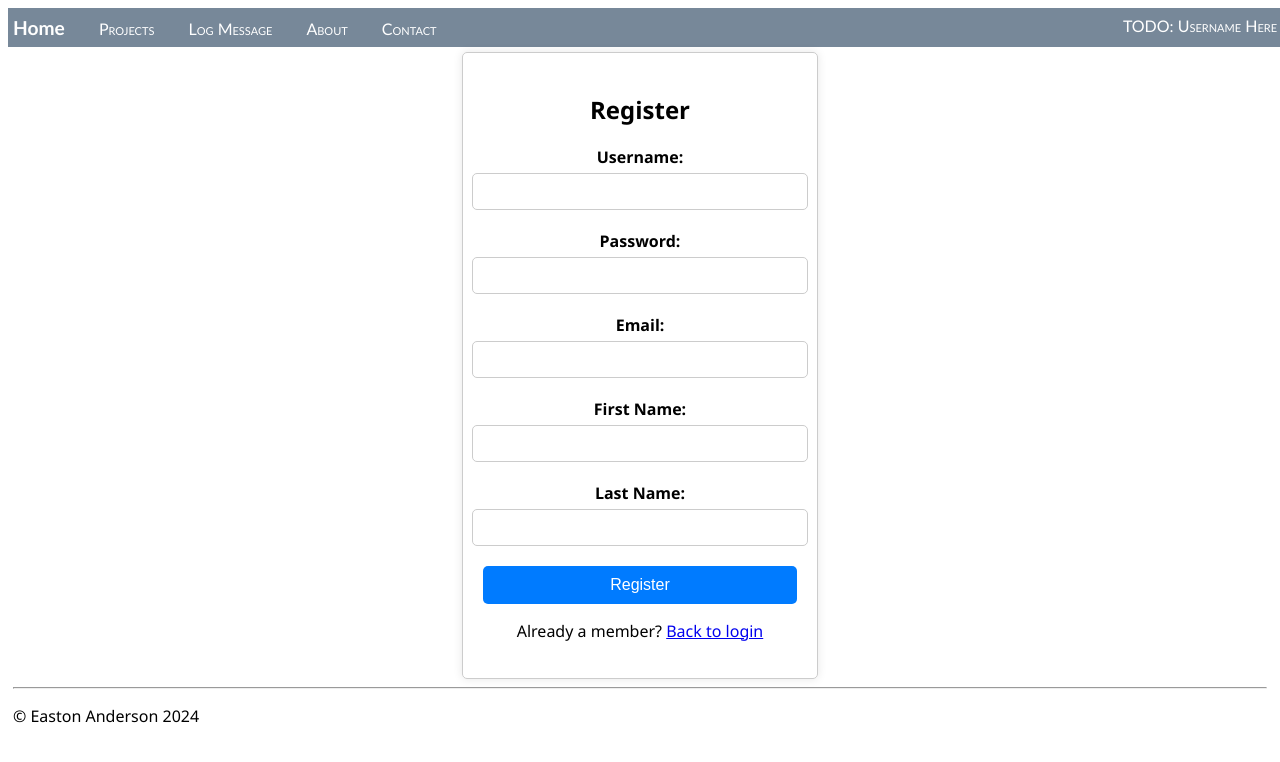
After one commit to EastonA01/Django-Large-Display-Showcase, a Django app: page /register/ in a window 1280 px wide. The commit adds this page. Shown: the top 762 px of the page. Run offline with Django 5.2, Linux system fonts and the light colour scheme.

Commit message:
Added Login and Register Page, Closing in on functionality with DB

```diff
--- a/hello/static/hello/site.css
+++ b/hello/static/hello/site.css
@@ -47,3 +47,65 @@ input[name=message] {
     text-align: left;
     padding-right: 15px;
 }
+
+.login-container {
+    width: 25%;
+    padding: 20px;
+    border: 1px solid #ccc;
+    border-radius: 5px;
+    box-shadow: 0 0 10px rgba(0, 0, 0, 0.1);
+    text-align: center;
+    margin-left: auto;
+    margin-right: auto;
+}
+
+.form-group {
+    margin-bottom: 20px;
+    display: flex;
+    flex-direction: column;
+    flex-wrap: nowrap;
+    align-items: center;
+}
+label {
+    display: block;
+    margin-bottom: 5px;
+    font-weight: bold;
+}
+input[type="text"],
+input[type="password"] {
+    width: 100%;
+    padding: 10px;
+    border-radius: 5px;
+    border: 1px solid #ccc;
+}
+input[type="email"] {
+    width: 100%;
+    padding: 10px;
+    border-radius: 5px;
+    border: 1px solid #ccc;
+}
+input[type="first_name"] {
+    width: 100%;
+    padding: 10px;
+    border-radius: 5px;
+    border: 1px solid #ccc;
+}
+input[type="last_name"] {
+    width: 100%;
+    padding: 10px;
+    border-radius: 5px;
+    border: 1px solid #ccc;
+}
+button[type="submit"] {
+    width: 100%;
+    padding: 10px;
+    border: none;
+    border-radius: 5px;
+    background-color: #007bff;
+    color: #fff;
+    font-size: 16px;
+    cursor: pointer;
+}
+button[type="submit"]:hover {
+    background-color: #0056b3;
+}
--- a/hello/templates/hello/about.html
+++ b/hello/templates/hello/about.html
@@ -1,6 +1,6 @@
 {% extends "hello/layout.html" %}
 {% block title %}
-About
+    About
 {% endblock %}
 {% block content %}
 <p>About page. More Info Dumping to come</p>
--- a/hello/templates/hello/contact.html
+++ b/hello/templates/hello/contact.html
@@ -1,6 +1,6 @@
 {% extends "hello/layout.html" %}
 {% block title %}
-Contact Us
+    Contact Us
 {% endblock %}
 {% block content %}
 <p>Contact page.</p>
--- a/hello/templates/hello/projects.html
+++ b/hello/templates/hello/projects.html
@@ -1,6 +1,6 @@
 {% extends "hello/layout.html" %}
 {% block title %}
-Projects
+    Projects
 {% endblock %}
 {% block content %}
 <div>
--- /dev/null
+++ b/hello/templates/hello/register.html
@@ -0,0 +1,34 @@
+{% extends "hello/layout.html" %}
+{% block title %}
+    Register
+{% endblock %}
+{% block content %}
+<div class="login-container">
+    <h2>Register</h2>
+    <form method="post">
+        {% csrf_token %}
+        <div class="form-group">
+            <label for="username">Username:</label>
+            <input type="text" id="username" name="username" required>
+        </div>
+        <div class="form-group">
+            <label for="password">Password:</label>
+            <input type="password" id="password" name="password" required>
+        </div>
+        <div class="form-group">
+            <label for="email">Email:</label>
+            <input type="email" id="email" name="email" required>
+        </div>
+        <div class="form-group">
+            <label for="first_name">First Name:</label>
+            <input type="first_name" id="first_name" name="first_name" required>
+        </div>
+        <div class="form-group">
+            <label for="last_name">Last Name:</label>
+            <input type="last_name" id="last_name" name="last_name" required>
+        </div>
+        <button type="submit">Register</button>
+    </form>
+    <p> Already a member? <a href="{% url 'login' %}">Back to login</a> </p>
+</div>
+{% endblock %}
--- a/hello/urls.py
+++ b/hello/urls.py
@@ -1,6 +1,7 @@
 from django.urls import path
 from hello import views
 from hello.models import LogMessage
+from django.contrib.auth import views as auth_views
 
 home_list_view = views.HomeListView.as_view(
     queryset=LogMessage.objects.order_by("-log_date")[:5],  # :5 limits the results to the five most recent
@@ -14,4 +15,6 @@ urlpatterns = [
     path("about/", views.about, name="about"),
     path("contact/", views.contact, name="contact"),
     path("log/", views.log_message, name="log"),
+    path("login/", views.login_view, name="login" ),
+    path("register/", views.register_user, name="register"),
 ]
--- a/hello/views.py
+++ b/hello/views.py
@@ -2,11 +2,13 @@ import re
 import requests
 from django.utils.timezone import datetime, now
 from django.http import HttpResponse
-from django.shortcuts import render
-from django.shortcuts import redirect
+from django.shortcuts import redirect, render
 from hello.forms import LogMessageForm
 from hello.models import LogMessage
 from django.views.generic import ListView
+from django.contrib.auth import authenticate, login
+from django.contrib.auth.models import User
+from django.contrib.auth.decorators import login_required
 
 class HomeListView(ListView):
     """Renders the home page, with a list of all messages."""
@@ -16,16 +18,46 @@ class HomeListView(ListView):
         context = super(HomeListView, self).get_context_data(**kwargs)
         return context
 
+def login_view(request):
+    if request.method == 'POST':
+        username = request.POST.get('username')
+        password = request.POST.get('password')
+        user = authenticate(request, username=username, password=password)
+        if user is not None:
+            login(request, user)
+            return redirect('home')  # Replace 'home' with the name of your home page URL pattern
+        else:
+            # Authentication failed, show an error message
+            return render(request, 'hello/login.html', {'error_message': 'Invalid username or password'})
+    else:
+        return render(request, 'hello/login.html')
+
+def register_user(request):
+    # If we are registering data
+    if request.method == 'POST':
+        # Get all data needed for user db entry
+        username = request.POST.get('username')
+        password = request.POST.get('password')
+        email = request.POST.get('email')
+        # Create User
+        user = User.objects.create_user(f"{username}",f"{email}",f"{password}")
+        # Return to login page
+        return render(request, "hello/login.html", user=user)
+    else:
+        return render(request, "hello/register.html")
+
 def about(request):
     return render(request, "hello/about.html")
 
 def contact(request):
     return render(request, "hello/contact.html")
 
+
 def projects(request):
     # print(request.build_absolute_uri()) #optional
     return render(request, "hello/projects.html")
 
+@login_required(login_url="/login/")
 def log_message(request):
     form = LogMessageForm(request.POST or None)
     if request.method == "POST":
```
Also changed, not shown: hello/models.py (+12 -0 lines), hello/templates/hello/login.html (added, +22 -0 lines), projectnotes/notes.txt (added, +36 -0 lines), hello/static/hello/favicon.ico (added).
